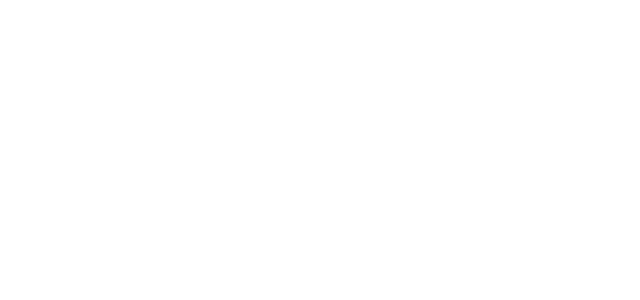
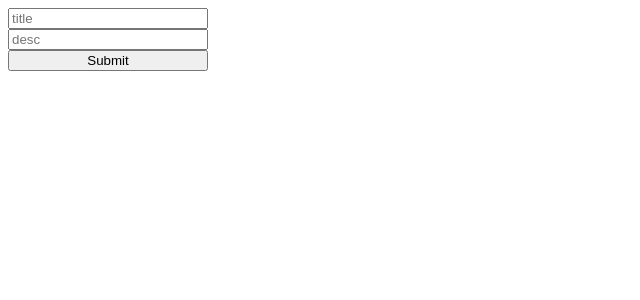
Before and after one commit to bora001/react_practice, a React (Create React App) app: page / in a window 1280 px wide. Shown: the top 300 px of the page, without its empty margins (0-640 px from the left). Built offline with nearby package versions, Linux system fonts and the light colour scheme.

Commit message:
multiple inputs

```diff
--- a/src/App.js
+++ b/src/App.js
@@ -1,5 +1,10 @@
+import InputPage from "./InputPage";
 function App() {
-  return <div></div>;
+  return (
+    <div>
+      <InputPage />
+    </div>
+  );
 }
 
 export default App;
--- /dev/null
+++ b/src/InputPage.js
@@ -0,0 +1,43 @@
+import React, { useState } from "react";
+
+function InputPage() {
+  const [InputValue, setInputValue] = useState({
+    title: "",
+    desc: "",
+  });
+
+  const { title, desc } = InputValue;
+
+  function onSubmit(e) {
+    e.preventDefault();
+    e.target.reset();
+  }
+
+  function getInputValue(e) {
+    const { value, name } = e.target;
+    setInputValue({
+      ...InputValue,
+      [name]: value,
+    });
+  }
+
+  return (
+    <div>
+      <form
+        onSubmit={onSubmit}
+        style={{ display: "flex", flexDirection: "column", width: "200px" }}
+      >
+        <input
+          name="title"
+          placeholder="title"
+          onChange={getInputValue}
+        ></input>
+
+        <input name="desc" placeholder="desc" onChange={getInputValue}></input>
+        <button onSubmit={onSubmit}>Submit</button>
+      </form>
+    </div>
+  );
+}
+
+export default InputPage;
```
